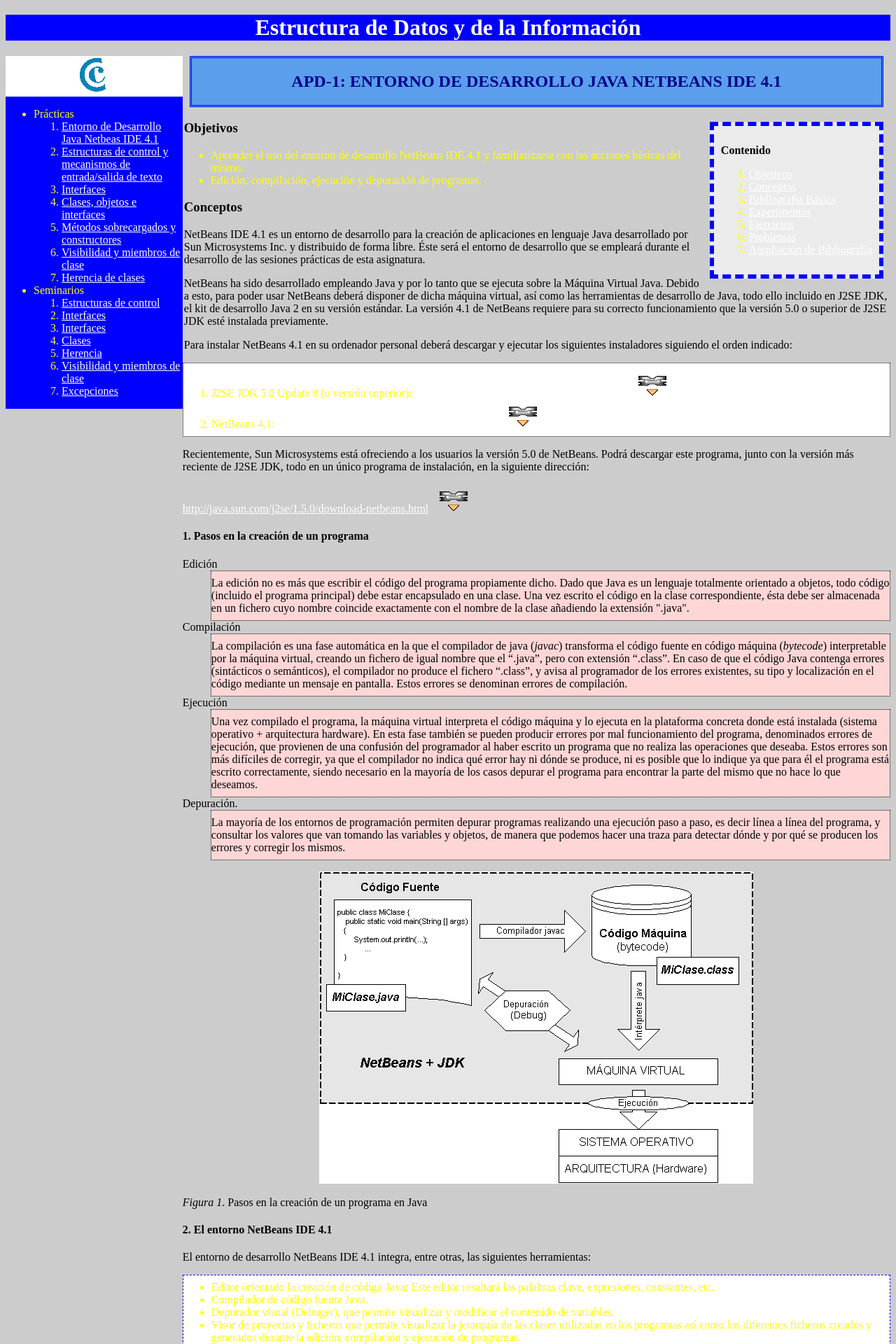
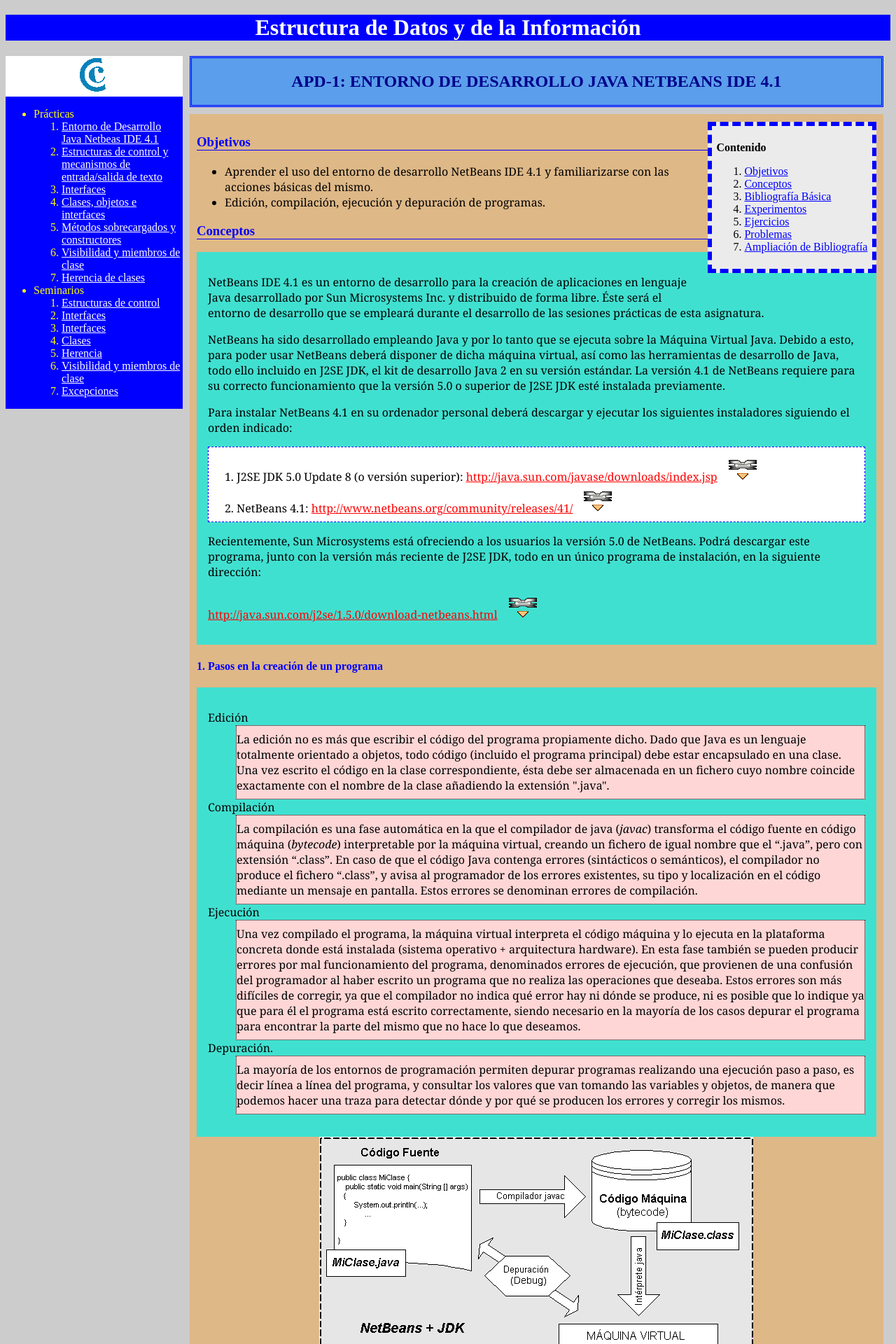
Before and after one commit to KratosKike/ApuntesDAW, a PHP site: page / in a window 1280 px wide; the page is wider, and only the part inside the window is pictured. Shown: the top 1920 px of that part at 70% size. Run offline with PHP 8.4, Linux system fonts and the light colour scheme.

Commit message:
cambios 21-10

```diff
--- a/DIW - Diseño Interfaces Web/20211024 - Actividad individual CSS/EJ3Material/estilo.css
+++ b/DIW - Diseño Interfaces Web/20211024 - Actividad individual CSS/EJ3Material/estilo.css
@@ -4,7 +4,7 @@ div.cuaderno a:after{
 }
 
 div.bloqueexplicacion > ol {
-    border: dotted 0.1em black;
+    border: dashed 0.1em blue;
     background-color:white;
     padding-top:0.5em;
     padding-bottom:0.5em;
@@ -108,9 +108,72 @@ h2{
 }
 
 .tablaContenido{
-    padding: 1%;
+    padding: 0.4em;
     float:right;
     background-color: rgb(235, 235, 235);
     margin: 1%;
-    border: dashed 6px blue;
+    margin-right: 2%;
+    margin-bottom: 2em;
+    border: dashed 0.4em blue;
+    position:relative;
+
 }
+
+.tablaContenido a{
+    color: blue;
+}
+.tablaContenido li{
+    color: black;
+}
+
+.cuaderno{
+    background-color: burlywood;
+    margin: 1%;
+    padding: 1%;
+}
+
+#objetivos{
+    color: blue;
+    border-bottom: 1px solid blue;
+    margin-right: 15%;
+
+}
+#conceptos{
+    color: blue;
+    border-bottom: 1px solid blue;
+    margin-right: 15%;
+
+}
+.cuaderno li{
+    color: black;
+    font-family:Cambria, Cochin, Georgia, Times, 'Times New Roman', serif;
+}
+
+#problema{
+    color: blue;
+    border-bottom: 1px solid blue;
+}
+
+.bloqueexplicacion{
+    background-color: turquoise;
+    padding: 1em;
+    font-family:Cambria, Cochin, Georgia, Times, 'Times New Roman', serif;
+}
+
+.salidapantalla{
+    background-color: black;
+    color:green;
+    padding: 1em;
+    border: 0.3em yellow double;
+    margin: 1em;
+}
+
+.bloqueexplicacion ol li a{
+    color:red
+}
+p a{
+    color:red;
+}
+h4{
+    color: blue;
+}
```
